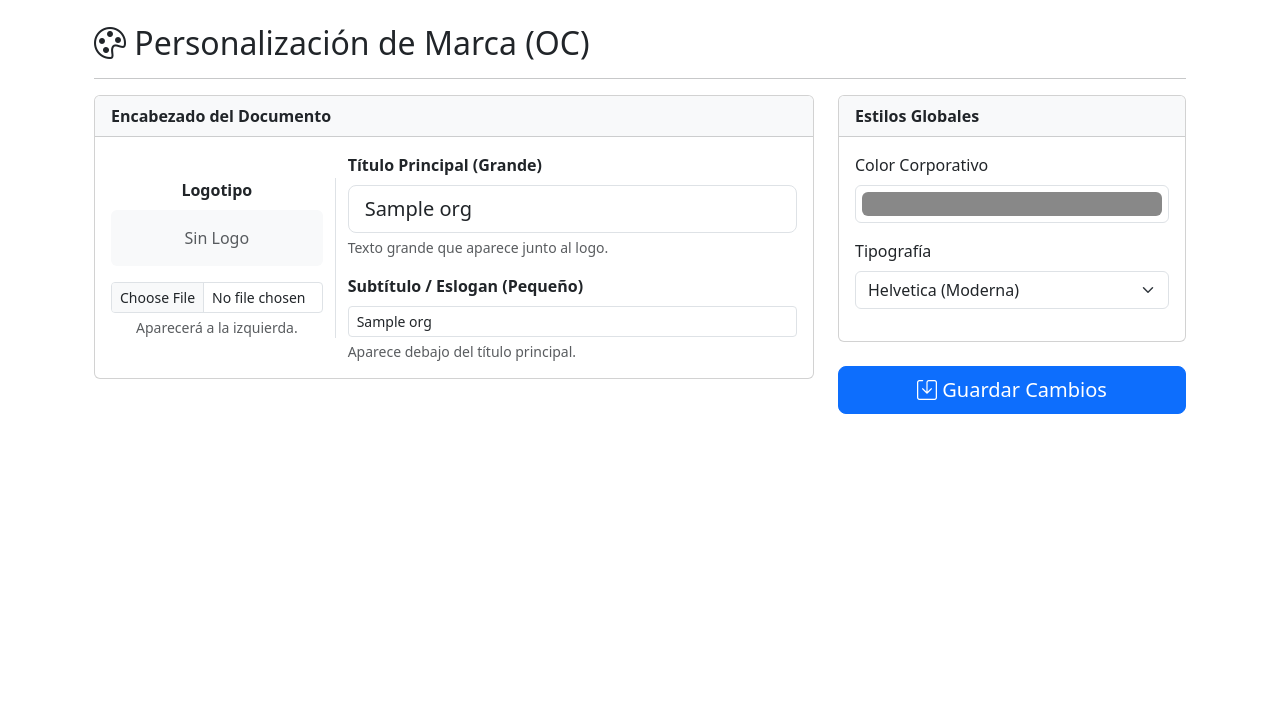
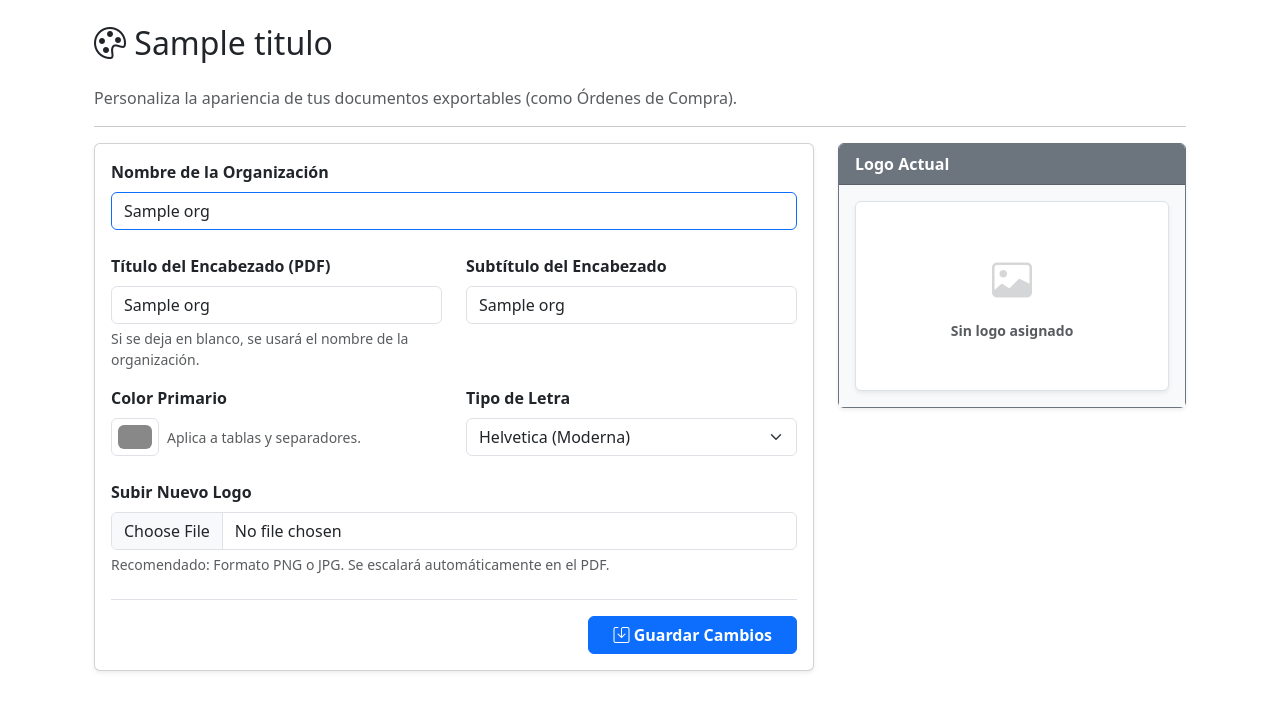
Before and after one commit to Raziraptor/Gestiondeinventario, a Python web app: template templates/plantilla_config.html in a window 1280 px wide. Shown: the part 56-767 px from the top of the page. Run offline with Jinja, Linux system fonts and the light colour scheme; the template is opened without the code that fills it: most values are stand-ins (such as "Sample title", 1, 10 or a date in 2020).

Commit message:
Update plantilla_config.html

```diff
--- a/templates/plantilla_config.html
+++ b/templates/plantilla_config.html
@@ -1,82 +1,117 @@
 {% extends 'base.html' %}
-{% block title %}Personalizar Marca{% endblock %}
+
+{% block title %}{{ titulo }}{% endblock %}
+
 {% block content %}
 <div class="container mt-4">
-    <h2><i class="bi bi-palette"></i> Personalización de Marca (OC)</h2>
+    <div class="d-flex justify-content-between align-items-center mb-3">
+        <h2><i class="bi bi-palette"></i> {{ titulo }}</h2>
+    </div>
+    <p class="text-muted">Personaliza la apariencia de tus documentos exportables (como Órdenes de Compra).</p>
     <hr>
 
-    <form method="POST" enctype="multipart/form-data">
-        <input type="hidden" name="csrf_token" value="{{ csrf_token() }}">
-        <div class="row">
-            <div class="col-md-8">
-                <div class="card mb-4">
-                    <div class="card-header bg-light fw-bold">Encabezado del Documento</div>
-                    <div class="card-body">
-                        <div class="row align-items-center">
+    <div class="row">
+        <!-- COLUMNA IZQUIERDA: FORMULARIO -->
+        <div class="col-md-8">
+            <div class="card shadow-sm mb-4">
+                <div class="card-body">
+                    <form action="{{ url_for('configurar_plantilla') }}" method="POST" enctype="multipart/form-data" id="formConfiguracion">
 
-                            <div class="col-md-4 text-center border-end">
-                                <label class="form-label fw-bold d-block">Logotipo</label>
-                                <div class="mb-3">
-                                    {% if org.logo_url %}
-                                        <img src="{{ url_for('static', filename='uploads/' + org.logo_url) }}"
-                                             class="img-fluid" style="max-height: 80px;">
-                                    {% else %}
-                                        <div class="text-muted p-3 bg-light rounded">Sin Logo</div>
-                                    {% endif %}
-                                </div>
-                                <input type="file" class="form-control form-control-sm" name="logo" accept="image/*">
-                                <div class="form-text small">Aparecerá a la izquierda.</div>
+                        <!-- TOKEN CSRF DE SEGURIDAD -->
+                        <input type="hidden" name="csrf_token" value="{{ csrf_token() }}">
+
+                        <div class="mb-4">
+                            <label class="form-label fw-bold text-dark">Nombre de la Organización</label>
+                            <input type="text" name="nombre" class="form-control border-primary" value="{{ org.nombre }}" required>
+                        </div>
+
+                        <div class="row mb-3">
+                            <div class="col-md-6">
+                                <label class="form-label fw-bold">Título del Encabezado (PDF)</label>
+                                <input type="text" name="header_titulo" class="form-control" value="{{ org.header_titulo or '' }}" placeholder="Ej: Mi Empresa S.A.">
+                                <div class="form-text small">Si se deja en blanco, se usará el nombre de la organización.</div>
                             </div>
+                            <div class="col-md-6">
+                                <label class="form-label fw-bold">Subtítulo del Encabezado</label>
+                                <input type="text" name="header_subtitulo" class="form-control" value="{{ org.header_subtitulo or '' }}" placeholder="Ej: NIT: 12345678-9 / Tel: 555-0000">
+                            </div>
+                        </div>
 
-                            <div class="col-md-8">
-                                <div class="mb-3">
-                                    <label class="form-label fw-bold">Título Principal (Grande)</label>
-                                    <input type="text" class="form-control form-control-lg" name="header_titulo"
-                                           value="{{ org.header_titulo or '' }}"
-                                           placeholder="Ej. {{ org.nombre }}">
-                                    <div class="form-text">Texto grande que aparece junto al logo.</div>
-                                </div>
-
-                                <div class="mb-0">
-                                    <label class="form-label fw-bold">Subtítulo / Eslogan (Pequeño)</label>
-                                    <input type="text" class="form-control form-control-sm" name="header_subtitulo"
-                                           value="{{ org.header_subtitulo or '' }}"
-                                           placeholder="Ej. Soluciones Industriales S.A. de C.V.">
-                                    <div class="form-text">Aparece debajo del título principal.</div>
+                        <div class="row mb-4">
+                            <div class="col-md-6">
+                                <label class="form-label fw-bold">Color Primario</label>
+                                <div class="d-flex align-items-center">
+                                    <input type="color" name="color_primario" class="form-control form-control-color" value="{{ org.color_primario or '#000000' }}" title="Elige un color corporativo">
+                                    <span class="ms-2 small text-muted">Aplica a tablas y separadores.</span>
                                 </div>
                             </div>
+                            <div class="col-md-6">
+                                <label class="form-label fw-bold">Tipo de Letra</label>
+                                <select name="tipo_letra" class="form-select">
+                                    <option value="Helvetica" {% if org.tipo_letra == 'Helvetica' %}selected{% endif %}>Helvetica (Moderna)</option>
+                                    <option value="Times-Roman" {% if org.tipo_letra == 'Times-Roman' %}selected{% endif %}>Times New Roman (Formal)</option>
+                                    <option value="Courier" {% if org.tipo_letra == 'Courier' %}selected{% endif %}>Courier (Máquina de escribir)</option>
+                                </select>
+                            </div>
                         </div>
-                    </div>
-                </div>
-            </div>
 
-            <div class="col-md-4">
-                <div class="card mb-4">
-                    <div class="card-header bg-light fw-bold">Estilos Globales</div>
-                    <div class="card-body">
-                        <div class="mb-3">
-                            <label class="form-label">Color Corporativo</label>
-                            <input type="color" class="form-control form-control-color w-100"
-                                   name="color_primario" value="{{ org.color_primario }}">
+                        <div class="mb-4">
+                            <label class="form-label fw-bold">Subir Nuevo Logo</label>
+                            <input type="file" name="logo" class="form-control" accept="image/png, image/jpeg, image/jpg">
+                            <div class="form-text">Recomendado: Formato PNG o JPG. Se escalará automáticamente en el PDF.</div>
                         </div>
-                        <div class="mb-3">
-                            <label class="form-label">Tipografía</label>
-                            <select class="form-select" name="tipo_letra">
-                                <option value="Helvetica" {% if org.tipo_letra == 'Helvetica' %}selected{% endif %}>Helvetica (Moderna)</option>
-                                <option value="Times-Roman" {% if org.tipo_letra == 'Times-Roman' %}selected{% endif %}>Times New Roman (Clásica)</option>
-                                <option value="Courier" {% if org.tipo_letra == 'Courier' %}selected{% endif %}>Courier (Máquina)</option>
-                            </select>
+
+                        <!-- Checkbox oculto para eliminar el logo -->
+                        <input type="checkbox" name="eliminar_logo" id="check_eliminar_logo" class="d-none" value="1">
+
+                        <div class="d-grid gap-2 d-md-flex justify-content-md-end border-top pt-3">
+                            <button type="submit" class="btn btn-primary px-4 fw-bold">
+                                <i class="bi bi-save"></i> Guardar Cambios
+                            </button>
                         </div>
-                    </div>
-                </div>
-
-                <div class="d-grid">
-                    <button type="submit" class="btn btn-primary btn-lg">
-                        <i class="bi bi-save"></i> Guardar Cambios
-                    </button>
+                    </form>
                 </div>
             </div>
         </div>
-    </form>
+
+        <!-- COLUMNA DERECHA: LOGO ACTUAL -->
+        <div class="col-md-4">
+            <div class="card shadow-sm border-secondary">
+                <div class="card-header bg-secondary text-white fw-bold">
+                    Logo Actual
+                </div>
+                <div class="card-body text-center bg-light">
+                    {% if org.logo_url %}
+                        <!-- Visualización del Logo -->
+                        <div class="bg-white p-2 border rounded mb-3 shadow-sm d-inline-block">
+                            <img src="{{ url_for('static', filename='uploads/' + org.logo_url) }}" alt="Logo de la Empresa" class="img-fluid" style="max-height: 150px; object-fit: contain;">
+                        </div>
+
+                        <!-- Botón para Eliminar Logo -->
+                        <button type="button" class="btn btn-outline-danger btn-sm w-100 fw-bold shadow-sm" onclick="confirmarEliminarLogo()">
+                            <i class="bi bi-trash"></i> Eliminar Logo Actual
+                        </button>
+                    {% else %}
+                        <!-- Estado vacío -->
+                        <div class="text-muted py-5 border rounded bg-white shadow-sm">
+                            <i class="bi bi-image fs-1 d-block mb-2 opacity-25"></i>
+                            <span class="small fw-semibold">Sin logo asignado</span>
+                        </div>
+                    {% endif %}
+                </div>
+            </div>
+        </div>
+    </div>
 </div>
+
+<script>
+    function confirmarEliminarLogo() {
+        if(confirm('¿Estás seguro de que deseas eliminar el logo de la empresa? El cambio se guardará inmediatamente.')) {
+            // Se marca la casilla oculta para indicarle al backend que debe borrar
+            document.getElementById('check_eliminar_logo').checked = true;
+            // Se envía el formulario automáticamente
+            document.getElementById('formConfiguracion').submit();
+        }
+    }
+</script>
 {% endblock %}
```
